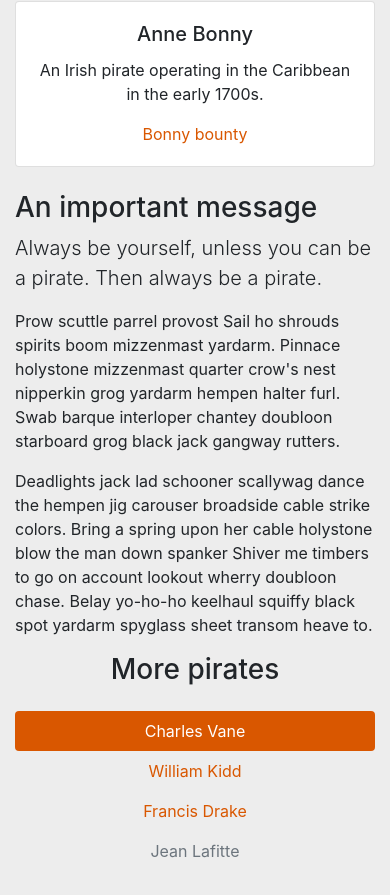
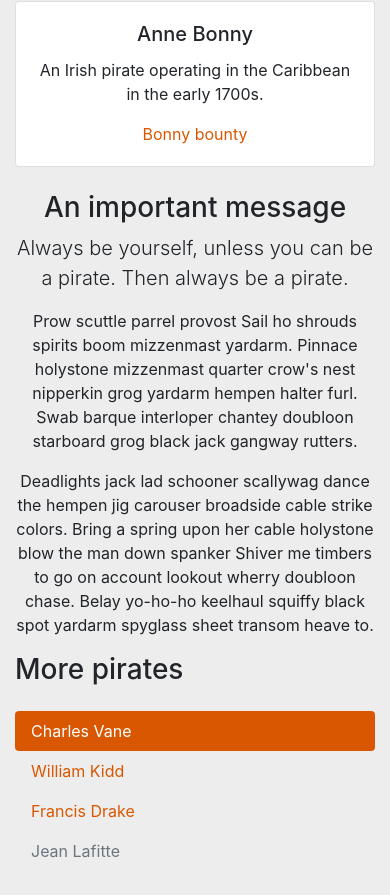
Before and after one commit to madisonhager/madison-bootstrap, a website: page docs/index.html in a window 390 px wide. Shown: the part 1050-1945 px from the top of the page. After the commit the page ends 1921 px from the top, so only its background shows below. Drawn offline with Linux system fonts and the light colour scheme.

Commit message:
complete

```diff
--- a/docs/index.html
+++ b/docs/index.html
@@ -24,9 +24,7 @@
                     <a class="nav-link" href="#">About</a>
                   </li>
                   <li class="nav-item dropdown">
-              <a class="nav-link dropdown-toggle" href="#" id="navbarDropdown" data-toggle="dropdown">
-                Ships
-              </a>
+                    <a class="nav-link dropdown-toggle" href="#" id="navbarDropdown" data-toggle="dropdown">Ships</a>
                     <div class="dropdown-menu">
                       <a class="dropdown-item" href="#">Ranger</a>
                       <a class="dropdown-item" href="#">Queen Anne's Revenge</a>
@@ -79,17 +77,14 @@
             </section>
       <section>
                 <div class="row mt-sm-4 mt-md-0">
-          <div class="col-sm-12 col-md-8 text-md-left">
+                  <div class="col-sm-12 col-md-8 text-center text-md-left">
                       <h3>An important message</h3>
                       <p class="lead">Always be yourself, unless you can be a pirate. Then always be a pirate.</p>
-
                       <p>Prow scuttle parrel provost Sail ho shrouds spirits boom mizzenmast yardarm. Pinnace holystone mizzenmast quarter crow's nest nipperkin grog yardarm hempen halter furl. Swab barque interloper chantey doubloon starboard grog black jack gangway rutters.</p>
                       <p>Deadlights jack lad schooner scallywag dance the hempen jig carouser broadside cable strike colors. Bring a spring upon her cable holystone blow the man down spanker Shiver me timbers to go on account lookout wherry doubloon chase. Belay yo-ho-ho keelhaul squiffy black spot yardarm spyglass sheet transom heave to.</p>
                     </div>
-
-            <div class="col-sm-12 col-md-8 text-center text-md-left">
+                    <div class="col-sm-12 col-md-4 ">
                       <h3 class="mb-4">More pirates</h3>
-
                       <ul class="nav flex-column nav-pills">
                         <li class="nav-item">
                           <a class="nav-link active" href="#">Charles Vane</a>
@@ -123,7 +118,7 @@
                 <div class="col-sm-3 col-md-4 bg-success">
                   Three of three columns
                 </div>
-              </div>     -->
+              </div>     -->
             </div>
 
 
```
Lines whose indentation alone changed are shown as unchanged.
